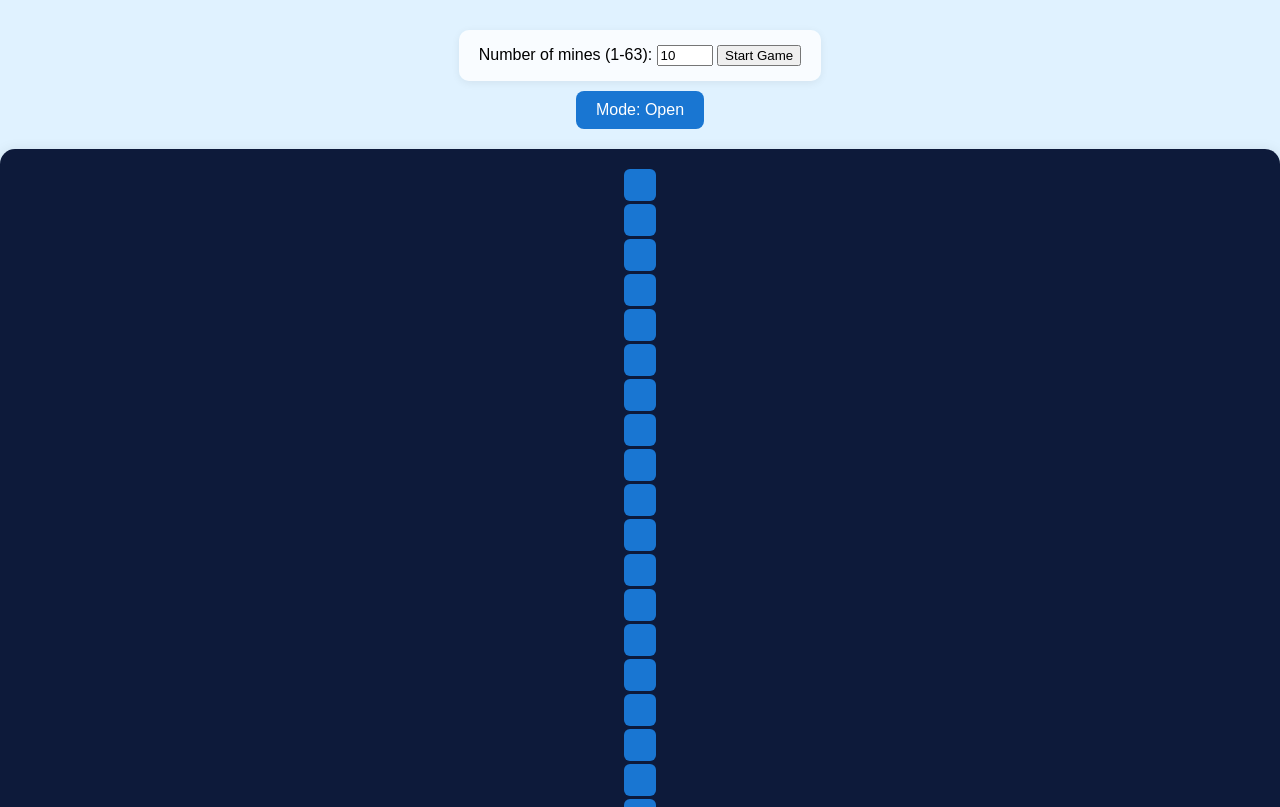
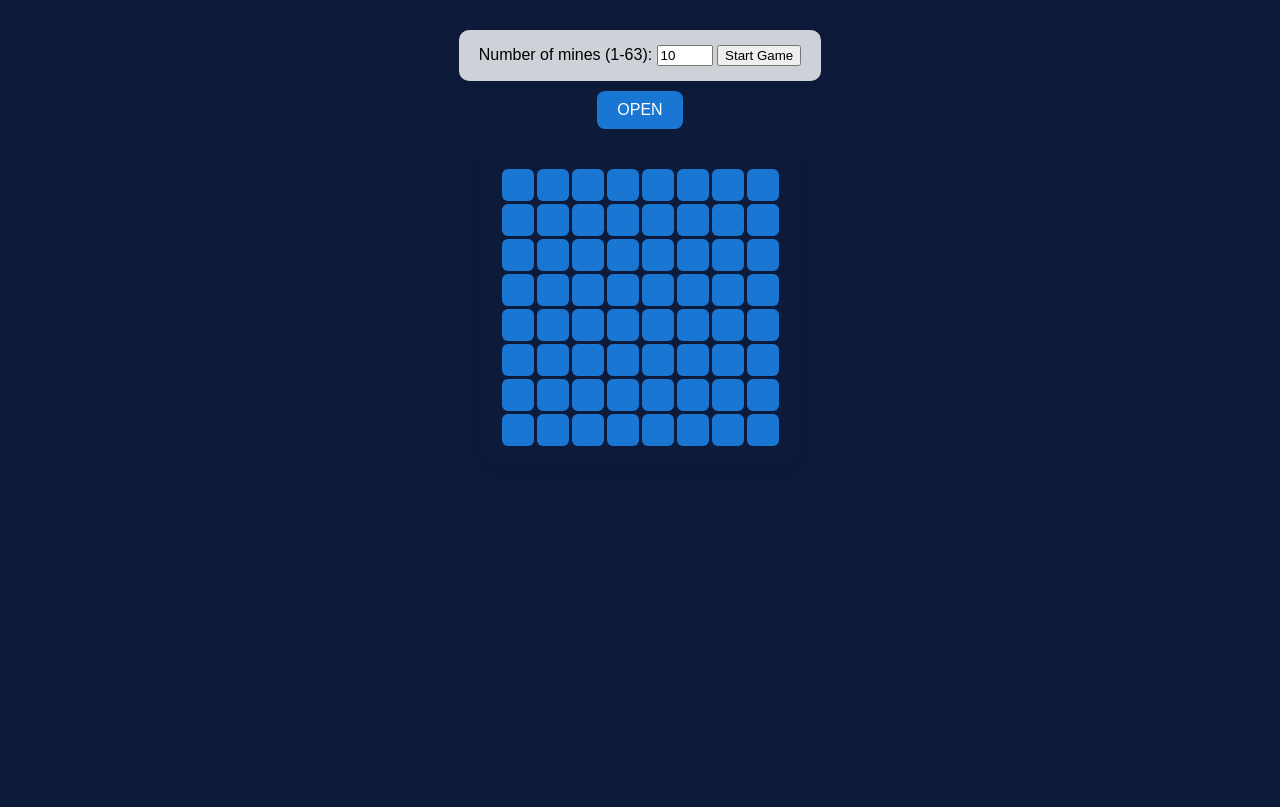
Before and after one commit to TitaniumLegend/minesweeper-game, a plain HTML site: page index.html in a window 1280 px wide. Shown: the top 807 px of the page. Drawn offline with Linux system fonts and the light colour scheme.

Commit message:
UI improvements: dark background, grid fix, toggle button text

```diff
--- a/script.js
+++ b/script.js
@@ -19,7 +19,7 @@ function initGame() {
     flagged = Array.from({length: gridSize}, () => Array(gridSize).fill(false));
     gameOver = false;
     openMode = true;
-    toggleBtn.textContent = "Mode: Open";
+    toggleBtn.textContent = "OPEN";
     message.textContent = '';
     placeMines();
     calculateNumbers();
@@ -151,7 +151,7 @@ function checkWin() {
 
 toggleBtn.addEventListener('click', function() {
     openMode = !openMode;
-    toggleBtn.textContent = openMode ? "Mode: Open" : "Mode: Flag";
+    toggleBtn.textContent = openMode ? "OPEN" : "FLAG";
 });
 
 startBtn.addEventListener('click', initGame);
--- a/style.css
+++ b/style.css
@@ -1,5 +1,5 @@
 body {
-    background-color: #e0f2ff;
+    background-color: #0d1a3a;
     font-family: Arial, sans-serif;
     margin: 0;
     padding: 0;
@@ -41,6 +41,8 @@ body {
     border-radius: 15px;
     box-shadow: 0 4px 16px #0002;
     margin: 0 auto 20px auto;
+    grid-template-columns: repeat(8, 32px);
+    width: fit-content;
 }
 
 .cell {
```
